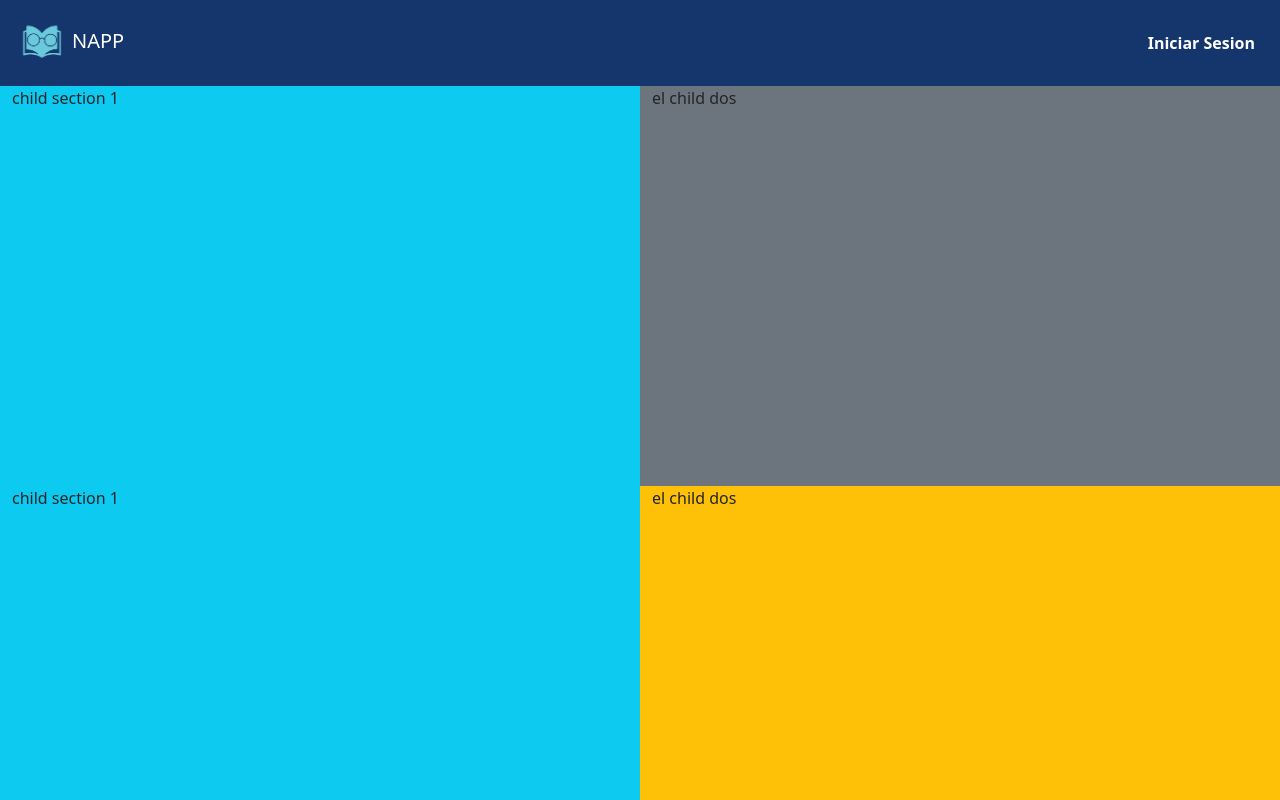
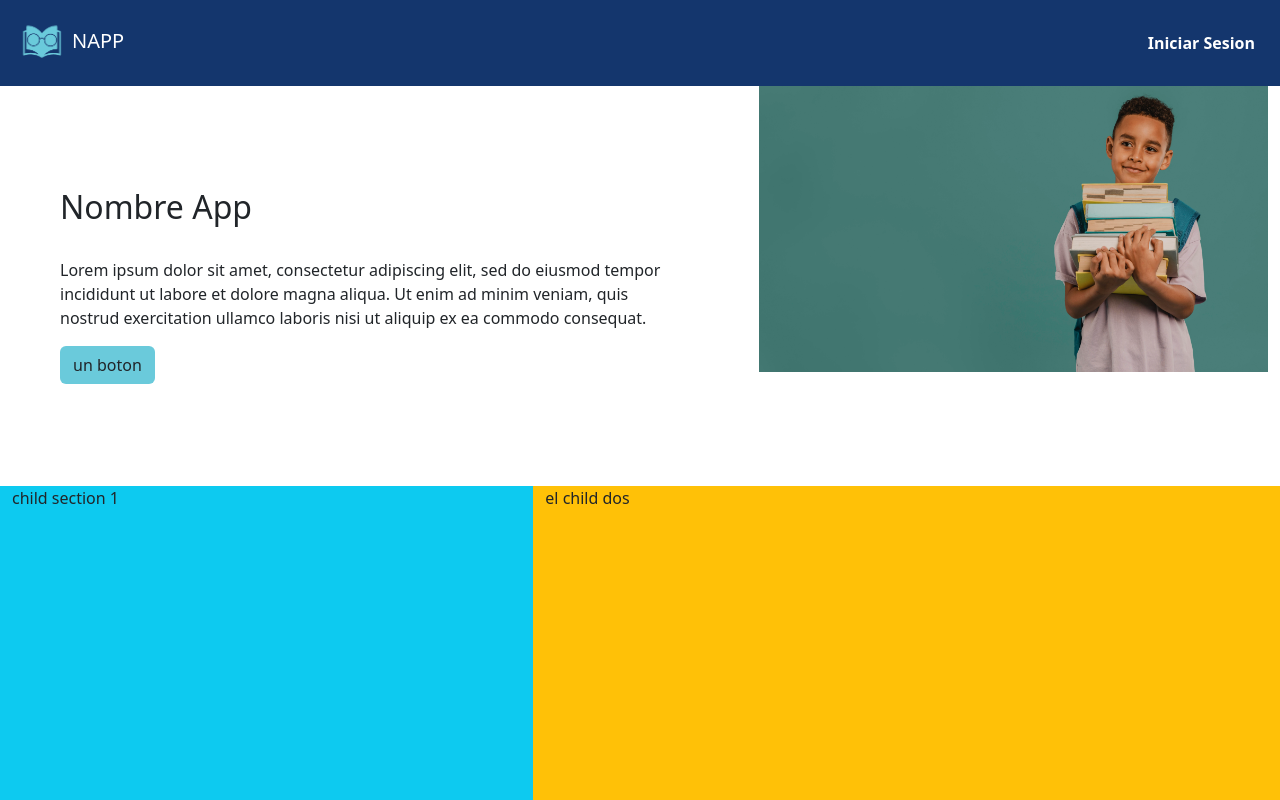
Before and after one commit to dmidence/frontend-industria, a React (Vite) app: page / in a window 1280 px wide. Shown: the top 800 px of the page. Built offline with nearby package versions, Linux system fonts and the light colour scheme.

Commit message:
first section landing

```diff
--- a/src/pages/landing/landing.scss
+++ b/src/pages/landing/landing.scss
@@ -21,3 +21,12 @@
   width: 60px;
   height: 60px;
 }
+
+.btn-detail {
+  background-color: $detail-custom-color;
+}
+
+.btn-detail:hover {
+  background-color: $back-custom-color;
+  color: white;
+}
--- a/src/pages/landing/landing.tsx
+++ b/src/pages/landing/landing.tsx
@@ -1,24 +1,35 @@
 import React from "react";
 import "./landing.scss";
 import Navbar from "../../components/Navbar";
+import section1 from "../../assets/img/boybooks.jpg";
 export default function Landing() {
   return (
     <>
       <Navbar></Navbar>
       <div className="container-fluid m-0 p-0">
-        <section className="main-section bg-secondary row m-0">
-          <section className="first-child-section-one bg-info col-6">
-            child section 1
+        <section className="main-section  row m-0">
+          <section className="first-child-section-one col-7 d-flex flex-column justify-content-center align-items-center">
+            <div className="section-body p-5">
+              <h2>Nombre App</h2>
+              <br />
+              <p>
+                Lorem ipsum dolor sit amet, consectetur adipiscing elit, sed do
+                eiusmod tempor incididunt ut labore et dolore magna aliqua. Ut
+                enim ad minim veniam, quis nostrud exercitation ullamco laboris
+                nisi ut aliquip ex ea commodo consequat.
+              </p>
+              <button className="btn btn-detail">un boton</button>
+            </div>
           </section>
-          <section className="second-child-section-one col-6">
-            el child dos
+          <section className="second-child-section-one col-5">
+            <img className="img-fluid" src={section1} alt="" />
           </section>
         </section>
         <section className="main-section bg-warning row m-0">
-          <section className="first-child-section-two bg-info col-6">
+          <section className="first-child-section-two bg-info col-5">
             child section 1
           </section>
-          <section className="second-child-section-two col-6">
+          <section className="second-child-section-two col-7">
             el child dos
           </section>
         </section>
```
Also changed, not shown: src/assets/img/boybooks.jpg (added).
